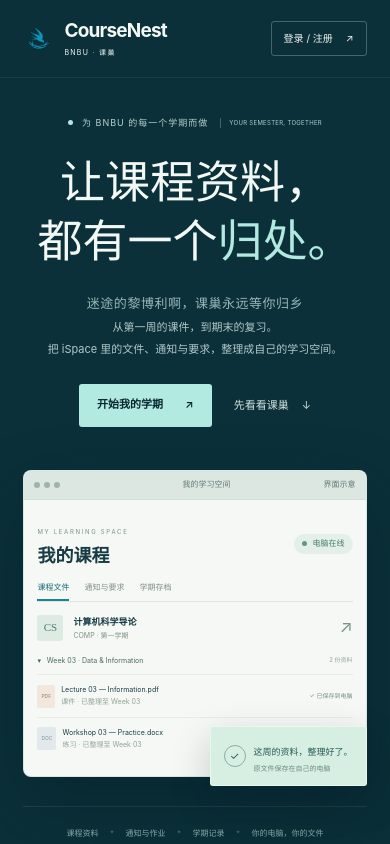
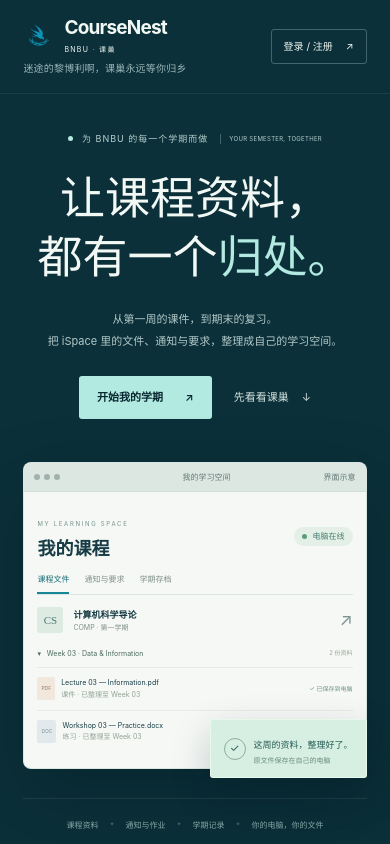
Before and after one commit to linwu008/ispace-downloader, a website: page cloud/public/index.html in a window 390 px wide. Shown: the top 844 px of the page. Drawn offline with Linux system fonts and the light colour scheme; no server answers.

Commit message:
ui: place homecoming Easter egg beside homepage logo

```diff
--- a/cloud/public/index.html
+++ b/cloud/public/index.html
@@ -14,11 +14,14 @@
   <body class="home">
     <div id="welcome">
       <header class="site-header">
+        <div class="home-brand">
         <a class="wordmark" href="/"
           ><img src="/logo.png" alt="归巢燕子" /><span
             >CourseNest<small>BNBU · 课巢</small></span
           ></a
         >
+          <p class="brand-easter-egg" data-no-translate="true">迷途的黎博利啊，课巢永远等你归乡</p>
+        </div>
         <nav aria-label="首页导航">
           <a href="#features">产品功能</a><a href="#how">如何使用</a><a href="/help.html">常见问题</a>
         </nav>
@@ -33,7 +36,6 @@
             <span class="tag">YOUR SEMESTER, TOGETHER</span>
           </div>
           <h1>让课程资料，<br />都有一个<span>归处。</span></h1>
-          <p class="hero-easter-egg" data-no-translate="true">迷途的黎博利啊，课巢永远等你归乡</p>
           <p class="hero-description">
             从第一周的课件，到期末的复习。<br />把 iSpace
             里的文件、通知与要求，整理成自己的学习空间。
--- a/cloud/public/public-site.css
+++ b/cloud/public/public-site.css
@@ -1950,13 +1950,20 @@ html[lang="en"] .app-preview .saved {
   .help-page .site-header nav a, .help-page .nav-login { font-size: 13px; }
 }
 
-/* A quiet homepage subtitle; keep the product description visually primary. */
-.home .hero-easter-egg {
-  margin: 12px 0 0;
-  font-size: 13px;
+/* Homepage-only Easter egg, kept with the logo rather than the main copy. */
+.home-brand { min-width: 0; max-width: 260px; }
+.home .brand-easter-egg {
+  margin-top: 7px;
+  font-size: 11px;
   font-weight: 400;
-  line-height: 1.8;
-  letter-spacing: .04em;
+  line-height: 1.5;
+  letter-spacing: .02em;
   color: #9ab6b8;
   text-wrap: balance;
 }
+@media (max-width: 600px) {
+  .home .site-header { height: auto; min-height: 94px; gap: 16px; padding-top: 12px; padding-bottom: 12px; }
+  .home-brand { flex: 1; }
+  .home .brand-easter-egg { max-width: 200px; font-size: 10px; }
+  .home .nav-login { flex-shrink: 0; }
+}
```
